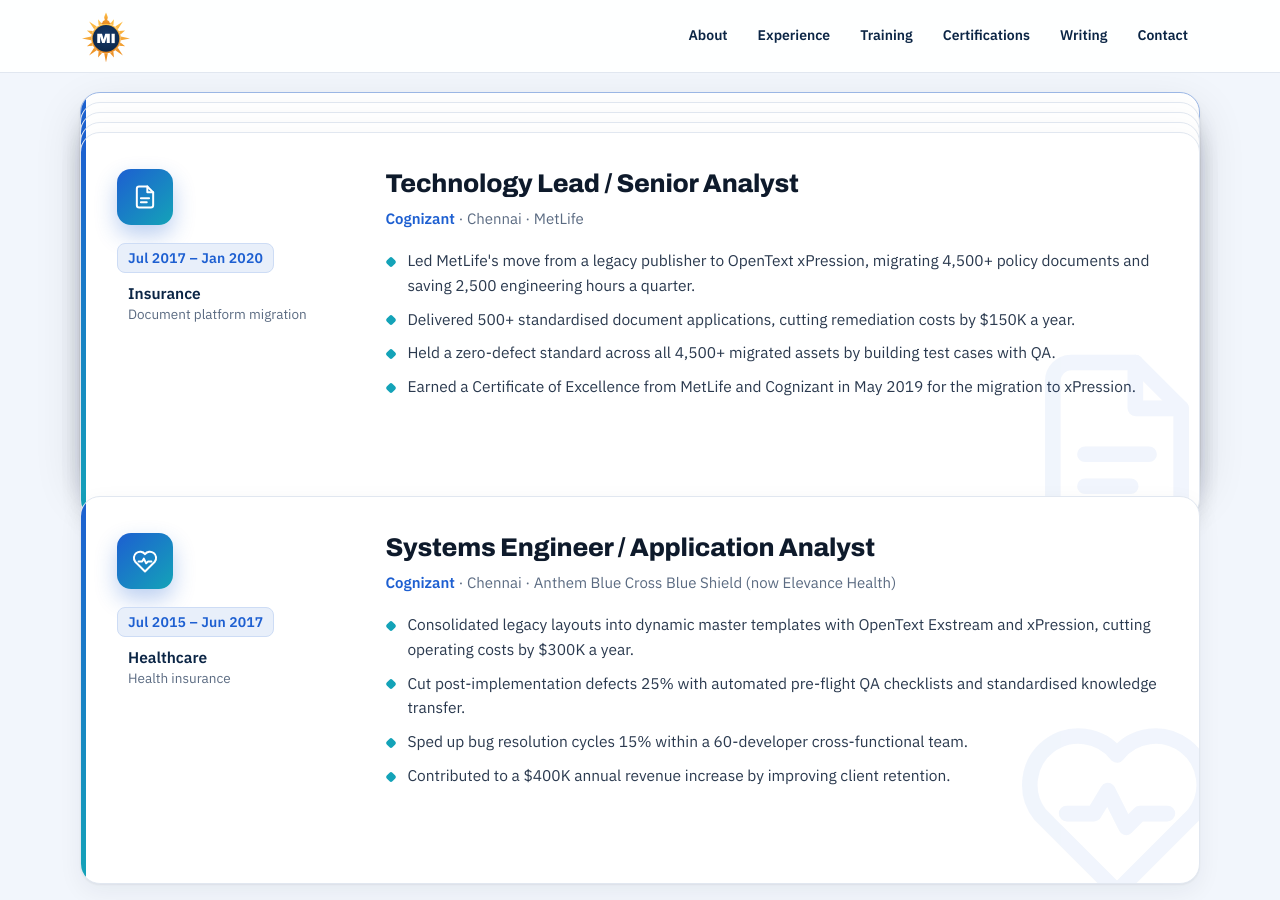
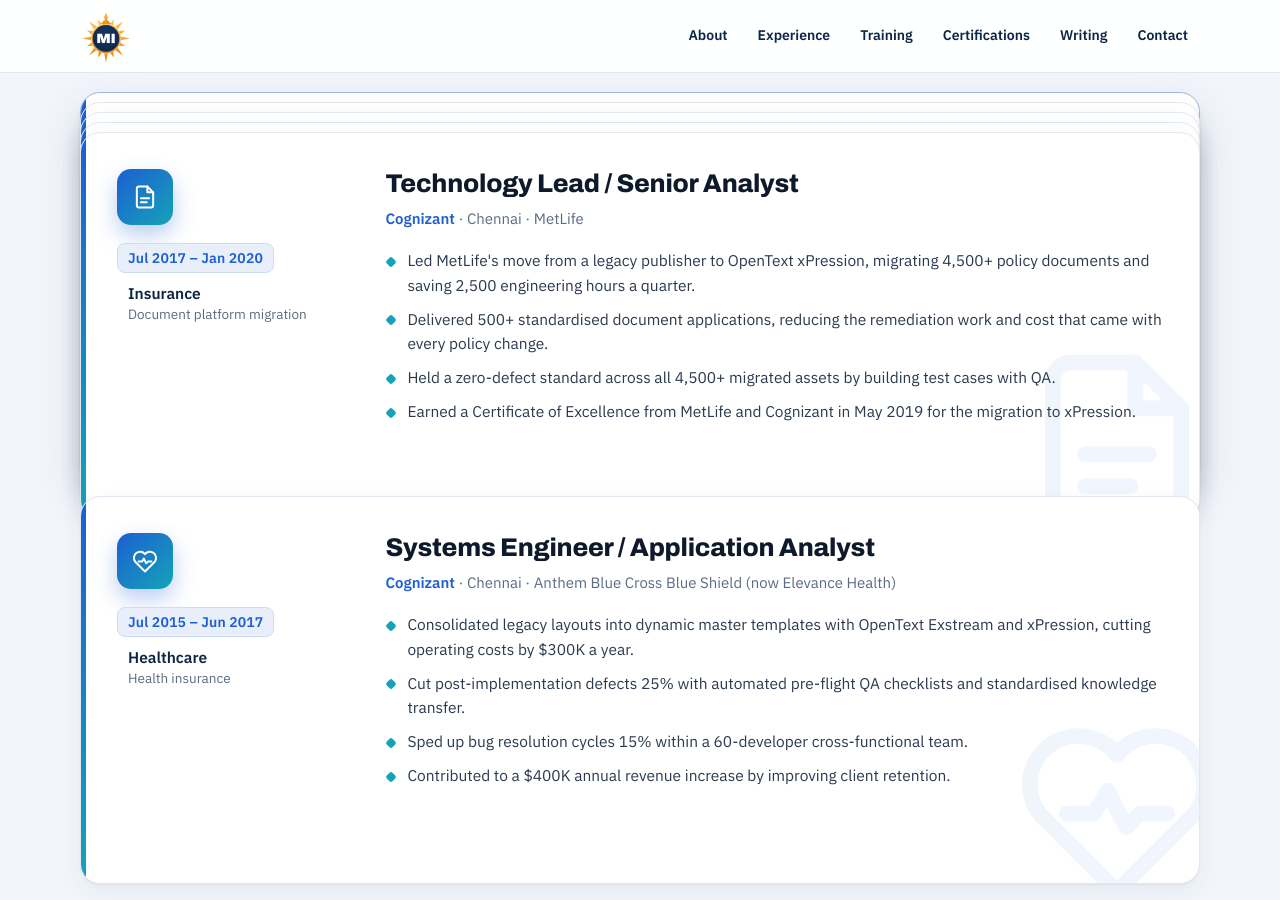
Before and after one commit to Madhan-I/Madhan-I.github.io, a Jekyll site: the page built from index.html, in a window 1280 px wide and 900 px high, scrolled down 3757 px. Built offline with Jekyll 4.4.1, drawn with Linux system fonts in a browser that asks for light colours.

Commit message:
MetLife: drop remediation dollar figure
Co-Authored-By: Claude Opus 5.5 <noreply@anthropic.com>
Claude-Session: https://claude.ai/code/session_01MFRrTt7LBDdX57m85KHNGp

```diff
--- a/_data/profile.yml
+++ b/_data/profile.yml
@@ -144,7 +144,7 @@ experience:
     detail: Chennai · MetLife
     points:
       - "Led MetLife's move from a legacy publisher to OpenText xPression, migrating 4,500+ policy documents and saving 2,500 engineering hours a quarter."
-      - "Delivered 500+ standardised document applications, cutting remediation costs by $150K a year."
+      - "Delivered 500+ standardised document applications, reducing the remediation work and cost that came with every policy change."
       - "Held a zero-defect standard across all 4,500+ migrated assets by building test cases with QA."
       - "Earned a Certificate of Excellence from MetLife and Cognizant in May 2019 for the migration to xPression."
   - dates: Jul 2015 – Jun 2017
```
